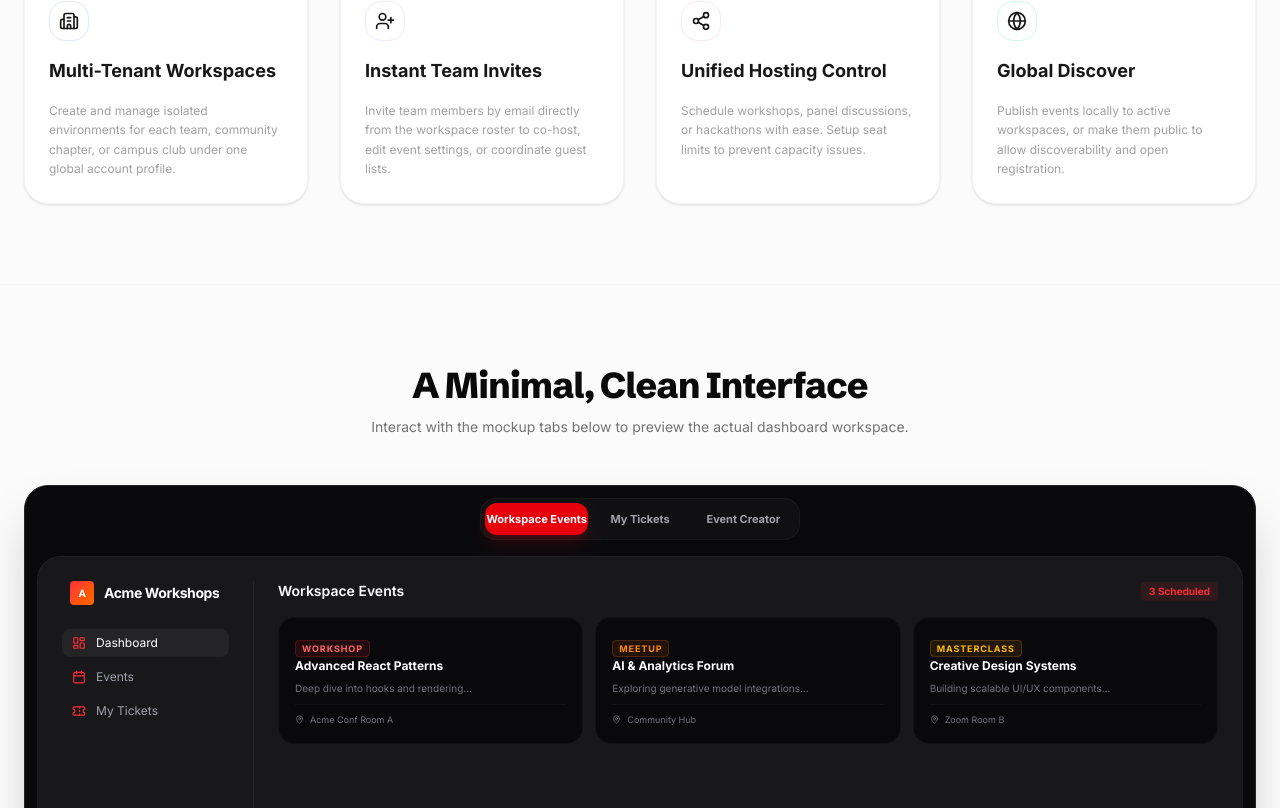
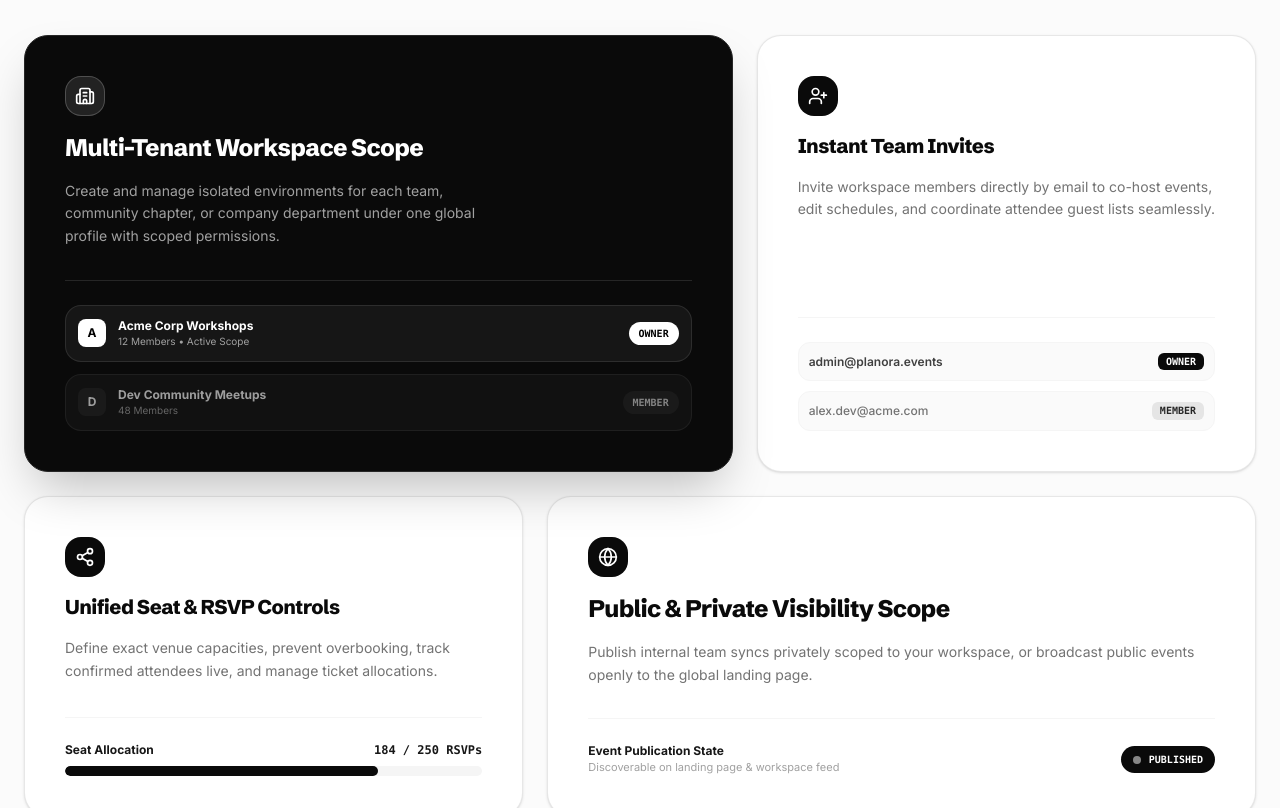
Before and after one commit to Bhavyag-dev/Planora, a React (Vite) app in the folder frontend/: page / in a window 1280 px wide. Shown: the part 2832-3640 px from the top of the page. Built offline with nearby package versions, Linux system fonts and the light colour scheme; no server answers; a web font is replaced by a local one.

Commit message:
feat: redesign feature showcase section using a bento grid layout with enhanced micro-widgets

```diff
--- a/frontend/src/pages/Landing.tsx
+++ b/frontend/src/pages/Landing.tsx
@@ -267,83 +267,161 @@ export function Landing() {
 
       {/* Feature Showcase */}
       <section id="features" className="mx-auto max-w-7xl px-6 py-20 border-t border-neutral-100/80">
-        <div className="text-center max-w-3xl mx-auto space-y-3">
-          <div className="inline-flex items-center gap-2 rounded-full border border-neutral-200/85 bg-neutral-50 px-3 py-1 text-[10px] font-bold uppercase tracking-widest text-neutral-500">
-            <Sparkles size={12} className="text-purple-600" />
-            Core Capabilities
-          </div>
-          <h2 className="text-4xl font-extrabold tracking-tight text-neutral-950 font-display">
+        <div className="text-center max-w-3xl mx-auto space-y-4">
+          <h2 className="text-4xl sm:text-5xl font-extrabold tracking-tight text-neutral-950 font-display leading-tight">
             Designed for Flawless Workspace Execution
           </h2>
-          <p className="text-sm text-neutral-500 max-w-xl mx-auto">
+          <p className="text-sm sm:text-base text-neutral-500 font-medium max-w-xl mx-auto leading-relaxed">
             Everything you need to host internal meetups, community conferences, and team activities in one place.
           </p>
         </div>
 
-        <div className="grid gap-8 md:grid-cols-2 lg:grid-cols-4 mt-16">
-          {/* Card 1 */}
+        {/* Bento Grid */}
+        <div className="grid gap-6 md:grid-cols-12 mt-16">
+
+          {/* Bento Card 1: Large Dark Glass Hero Card (7 Cols) */}
           <motion.div
-            whileHover={{ y: -5 }}
-            className="rounded-3xl border border-neutral-100 bg-white p-6 shadow-sm flex flex-col justify-between"
+            whileHover={{ y: -4 }}
+            transition={{ duration: 0.2 }}
+            className="md:col-span-7 rounded-3xl bg-neutral-950 p-8 sm:p-10 text-white shadow-2xl border border-neutral-800 flex flex-col justify-between overflow-hidden relative"
           >
-            <div className="space-y-4">
-              <div className="h-10 w-10 rounded-2xl bg-indigo-55 border border-indigo-100 flex items-center justify-center text-indigo-650">
+            <div className="space-y-4 relative z-10">
+              <div className="h-10 w-10 rounded-2xl bg-white/10 border border-white/20 flex items-center justify-center text-white">
                 <Building2 size={20} />
               </div>
-              <h3 className="font-bold text-neutral-900 text-lg">Multi-Tenant Workspaces</h3>
-              <p className="text-xs text-neutral-400 leading-relaxed">
-                Create and manage isolated environments for each team, community chapter, or campus club under one global account profile.
+              <h3 className="text-2xl font-extrabold text-white font-display tracking-tight">
+                Multi-Tenant Workspace Scope
+              </h3>
+              <p className="text-xs sm:text-sm text-neutral-400 leading-relaxed max-w-md">
+                Create and manage isolated environments for each team, community chapter, or company department under one global profile with scoped permissions.
               </p>
+            </div>
+
+            {/* Micro Widget: Workspace Selector Pill List */}
+            <div className="mt-8 pt-6 border-t border-neutral-800 space-y-3 relative z-10">
+              <div className="flex items-center justify-between p-3 rounded-2xl bg-white/5 border border-white/10">
+                <div className="flex items-center gap-3">
+                  <div className="h-7 w-7 rounded-lg bg-white text-black font-bold text-xs flex items-center justify-center">
+                    A
+                  </div>
+                  <div>
+                    <p className="text-xs font-bold text-white">Acme Corp Workshops</p>
+                    <p className="text-[10px] text-neutral-400">12 Members • Active Scope</p>
+                  </div>
+                </div>
+                <span className="px-2.5 py-1 rounded-full text-[10px] font-bold uppercase bg-white text-black font-mono">
+                  Owner
+                </span>
+              </div>
+              <div className="flex items-center justify-between p-3 rounded-2xl bg-white/5 border border-white/10 opacity-60">
+                <div className="flex items-center gap-3">
+                  <div className="h-7 w-7 rounded-lg bg-neutral-800 text-white font-bold text-xs flex items-center justify-center">
+                    D
+                  </div>
+                  <div>
+                    <p className="text-xs font-bold text-white">Dev Community Meetups</p>
+                    <p className="text-[10px] text-neutral-400">48 Members</p>
+                  </div>
+                </div>
+                <span className="px-2.5 py-1 rounded-full text-[10px] font-bold uppercase bg-neutral-800 text-neutral-300 font-mono">
+                  Member
+                </span>
+              </div>
             </div>
           </motion.div>
 
-          {/* Card 2 */}
+          {/* Bento Card 2: Light Clean Card (5 Cols) */}
           <motion.div
-            whileHover={{ y: -5 }}
-            className="rounded-3xl border border-neutral-100 bg-white p-6 shadow-sm flex flex-col justify-between"
+            whileHover={{ y: -4 }}
+            transition={{ duration: 0.2 }}
+            className="md:col-span-5 rounded-3xl bg-white p-8 sm:p-10 border border-neutral-200/90 shadow-sm flex flex-col justify-between hover:border-neutral-300 hover:shadow-xl transition-all"
           >
             <div className="space-y-4">
-              <div className="h-10 w-10 rounded-2xl bg-purple-55 border border-purple-100 flex items-center justify-center text-purple-650">
+              <div className="h-10 w-10 rounded-2xl bg-neutral-950 text-white flex items-center justify-center">
                 <UserPlus size={20} />
               </div>
-              <h3 className="font-bold text-neutral-900 text-lg">Instant Team Invites</h3>
-              <p className="text-xs text-neutral-400 leading-relaxed">
-                Invite team members by email directly from the workspace roster to co-host, edit event settings, or coordinate guest lists.
+              <h3 className="text-xl font-extrabold text-neutral-950 font-display tracking-tight">
+                Instant Team Invites
+              </h3>
+              <p className="text-xs sm:text-sm text-neutral-500 leading-relaxed">
+                Invite workspace members directly by email to co-host events, edit schedules, and coordinate attendee guest lists seamlessly.
               </p>
+            </div>
+
+            {/* Micro Widget: Member List */}
+            <div className="mt-8 pt-6 border-t border-neutral-100 space-y-2.5">
+              <div className="flex items-center justify-between text-xs text-neutral-700 font-semibold p-2.5 rounded-xl bg-neutral-50 border border-neutral-100">
+                <span>admin@planora.events</span>
+                <span className="text-[10px] font-bold font-mono uppercase bg-neutral-950 text-white px-2 py-0.5 rounded-md">Owner</span>
+              </div>
+              <div className="flex items-center justify-between text-xs text-neutral-500 font-medium p-2.5 rounded-xl bg-neutral-50 border border-neutral-100">
+                <span>alex.dev@acme.com</span>
+                <span className="text-[10px] font-bold font-mono uppercase bg-neutral-200 text-neutral-800 px-2 py-0.5 rounded-md">Member</span>
+              </div>
             </div>
           </motion.div>
 
-          {/* Card 3 */}
+          {/* Bento Card 3: Light Clean Card (5 Cols) */}
           <motion.div
-            whileHover={{ y: -5 }}
-            className="rounded-3xl border border-neutral-100 bg-white p-6 shadow-sm flex flex-col justify-between"
+            whileHover={{ y: -4 }}
+            transition={{ duration: 0.2 }}
+            className="md:col-span-5 rounded-3xl bg-white p-8 sm:p-10 border border-neutral-200/90 shadow-sm flex flex-col justify-between hover:border-neutral-300 hover:shadow-xl transition-all"
           >
             <div className="space-y-4">
-              <div className="h-10 w-10 rounded-2xl bg-pink-55 border border-pink-100 flex items-center justify-center text-pink-650">
+              <div className="h-10 w-10 rounded-2xl bg-neutral-950 text-white flex items-center justify-center">
                 <Share2 size={20} />
               </div>
-              <h3 className="font-bold text-neutral-900 text-lg">Unified Hosting Control</h3>
-              <p className="text-xs text-neutral-400 leading-relaxed">
-                Schedule workshops, panel discussions, or hackathons with ease. Setup seat limits to prevent capacity issues.
+              <h3 className="text-xl font-extrabold text-neutral-950 font-display tracking-tight">
+                Unified Seat & RSVP Controls
+              </h3>
+              <p className="text-xs sm:text-sm text-neutral-500 leading-relaxed">
+                Define exact venue capacities, prevent overbooking, track confirmed attendees live, and manage ticket allocations.
               </p>
+            </div>
+
+            {/* Micro Widget: Capacity Meter */}
+            <div className="mt-8 pt-6 border-t border-neutral-100 space-y-2">
+              <div className="flex justify-between items-center text-xs font-bold text-neutral-900">
+                <span>Seat Allocation</span>
+                <span className="font-mono">184 / 250 RSVPs</span>
+              </div>
+              <div className="h-2.5 w-full bg-neutral-100 rounded-full overflow-hidden">
+                <div className="h-full bg-neutral-950 rounded-full w-3/4" />
+              </div>
             </div>
           </motion.div>
 
-          {/* Card 4 */}
+          {/* Bento Card 4: Light Clean Card (7 Cols) */}
           <motion.div
-            whileHover={{ y: -5 }}
-            className="rounded-3xl border border-neutral-100 bg-white p-6 shadow-sm flex flex-col justify-between"
+            whileHover={{ y: -4 }}
+            transition={{ duration: 0.2 }}
+            className="md:col-span-7 rounded-3xl bg-white p-8 sm:p-10 border border-neutral-200/90 shadow-sm flex flex-col justify-between hover:border-neutral-300 hover:shadow-xl transition-all"
           >
             <div className="space-y-4">
-              <div className="h-10 w-10 rounded-2xl bg-emerald-55 border border-emerald-100 flex items-center justify-center text-emerald-650">
+              <div className="h-10 w-10 rounded-2xl bg-neutral-950 text-white flex items-center justify-center">
                 <Globe size={20} />
               </div>
-              <h3 className="font-bold text-neutral-900 text-lg">Global Discover</h3>
-              <p className="text-xs text-neutral-400 leading-relaxed">
-                Publish events locally to active workspaces, or make them public to allow discoverability and open registration.
+              <h3 className="text-xl sm:text-2xl font-extrabold text-neutral-950 font-display tracking-tight">
+                Public & Private Visibility Scope
+              </h3>
+              <p className="text-xs sm:text-sm text-neutral-500 leading-relaxed">
+                Publish internal team syncs privately scoped to your workspace, or broadcast public events openly to the global landing page.
               </p>
             </div>
+
+            {/* Micro Widget: Visibility Toggle Mockup */}
+            <div className="mt-8 pt-6 border-t border-neutral-100 flex items-center justify-between">
+              <div>
+                <p className="text-xs font-bold text-neutral-900">Event Publication State</p>
+                <p className="text-[11px] text-neutral-400">Discoverable on landing page & workspace feed</p>
+              </div>
+              <div className="flex items-center gap-2 p-1.5 rounded-full bg-neutral-950 text-white px-3 text-[10px] font-bold font-mono uppercase">
+                <span className="h-2 w-2 rounded-full bg-white animate-pulse" />
+                <span>Published</span>
+              </div>
+            </div>
           </motion.div>
+
         </div>
       </section>
 
```
